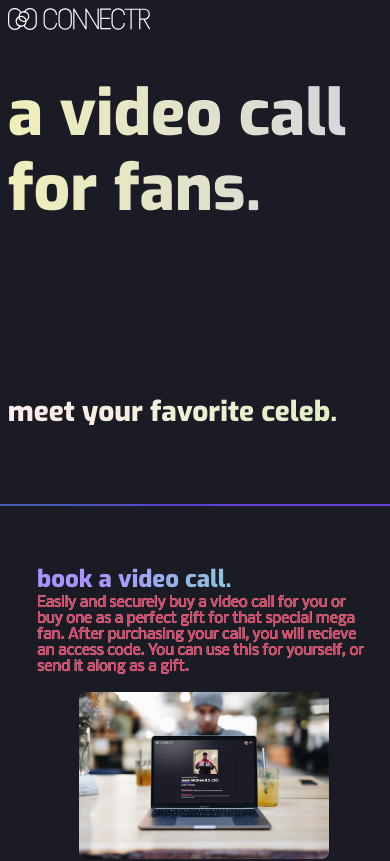
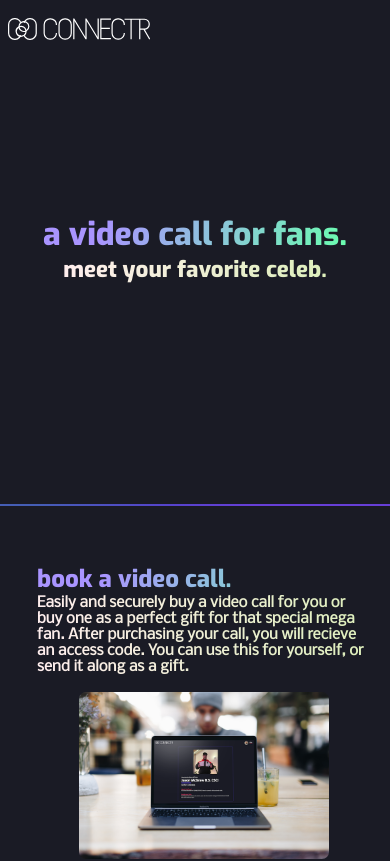
Before and after one commit to alaaan/sideroom, a React (Create React App) app: page / in a window 390 px wide. Shown: the top 861 px of the page. Built offline with nearby package versions, Linux system fonts and the light colour scheme; a web font is replaced by a local one.

Commit message:
mobile optimize homepage

```diff
--- a/src/pages/HomePage.js
+++ b/src/pages/HomePage.js
@@ -105,7 +105,7 @@ function App() {
         </section> */}
         <section className="hero-section">
           <div className="hero-left-container" style={{ gridRow: 2}}>
-          <h1 className='headline-h1 gradient' style={{paddingBottom:'1rem'}}>a video call for fans.</h1>
+          <h1 className='headline-h1 gradient'>a video call for fans.</h1>
 
       {/* <span id="host-type-celeb"> celeb</span><span id="host-type-athlete" style={{display:'none'}}> athlete</span><span id="host-type-artist" style={{display:'none'}}> artist</span> */}
 
--- a/src/styles/HomePage.css
+++ b/src/styles/HomePage.css
@@ -264,6 +264,15 @@
 /* ipad */
 @media all and (min-width: 300px) and (max-width: 862px) {
 
+  .gradient{
+    color: transparent !important;
+    -webkit-background-clip: text !important;
+    /* background-image: linear-gradient(to right, #ffeeee, #ddefbb); */
+    background-image:linear-gradient(
+      110deg
+      , rgba(169,148,255,1) 20%, rgba(105,255,174,1) 100%) !important;
+  }
+
 
 
   .hero-section {
@@ -278,13 +287,15 @@
 .hero-left-container {
   display: flex;
   flex-direction: column;
-  margin-left: 2%;
-  justify-content: space-around;
-  /* align-items: center; */
+  margin-left: 0;
+  width:100%;
+  justify-content: center;
+  align-items: center;
 }
 
 .headline-h1 {
-  padding-bottom: 1rem;
+  line-height: normal;
+  padding-bottom: 0;
   transform: translate(0px, 0px);
   /* background: rgb(255,207,246); */
   /* background-image: linear-gradient(
@@ -293,15 +304,14 @@
   color: transparent;
   -webkit-background-clip: text;
   background-image: linear-gradient(to right, #efefbb, #d4d3dd);
-  font-size:4rem;
+  font-size:2rem;
 }
 
-/* .hero-secondary-text {
-  color: #DA4167;
-  font-weight: 500;
-  font-size: 1.75rem;
+.hero-secondary-text {
 
-} */
+  font-size: 1.4rem;
+
+}
 
 .how-to-box {
   width: 100%;
@@ -322,7 +332,7 @@
   font-size: 1.5rem;
 }
 .how-to-box h3 {
-  color: var(--cerise);
+  /* color: var(--cerise); */
   font-size: .9rem;
 }
 
@@ -332,6 +342,7 @@
 }
 .header {
   justify-content: space-between;
+  height:50px;
 }
 
 .book{
```
